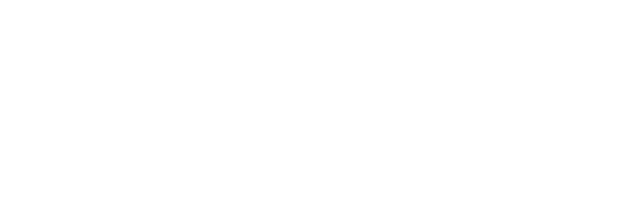
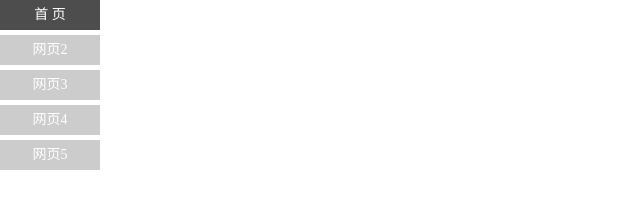
Before and after one commit to Crazy-King/learningHTML, a plain HTML site: page 导航条菜单的制作/makingNavigationBarMenu.html in a window 1280 px wide. Shown: the whole page, without its empty margins (0-640 px from the left). Drawn offline with Linux system fonts and the light colour scheme.

Commit message:
垂直菜单1.0

```diff
--- a/导航条菜单的制作/makingNavigationBarMenu.html
+++ b/导航条菜单的制作/makingNavigationBarMenu.html
@@ -2,9 +2,50 @@
 <html lang="en">
 <head>
     <meta charset="UTF-8">
-    <title>Title</title>
+    <title>垂直菜单</title>
+    <style type="text/css">
+        * {
+            margin: 0;
+            padding: 0;
+            font-size: 14px;
+        }
+
+        ul {
+            list-style: none;
+            width: 100px;
+
+        }
+
+        a {
+            text-decoration: none;
+        }
+
+        ul li a {
+            height: 30px;
+            line-height: 30px;
+            width: 100px;
+            background: #cccccc;
+            margin-bottom: 5px;
+            text-align: center;
+            display: block;
+            color: white;
+        }
+        ul li a:hover{
+            background-color: #4d4d4d;
+            color: white;
+        }
+    </style>
 </head>
+
 <body>
+
+<ul>
+    <li><a href="#">首 页</a></li>
+    <li><a href="#">网页2</a></li>
+    <li><a href="#">网页3</a></li>
+    <li><a href="#">网页4</a></li>
+    <li><a href="#">网页5</a></li>
+</ul>
 
 </body>
 </html>
```
Also changed, not shown: 导航条菜单的制作/水平菜单.html (added, +10 -0 lines).
